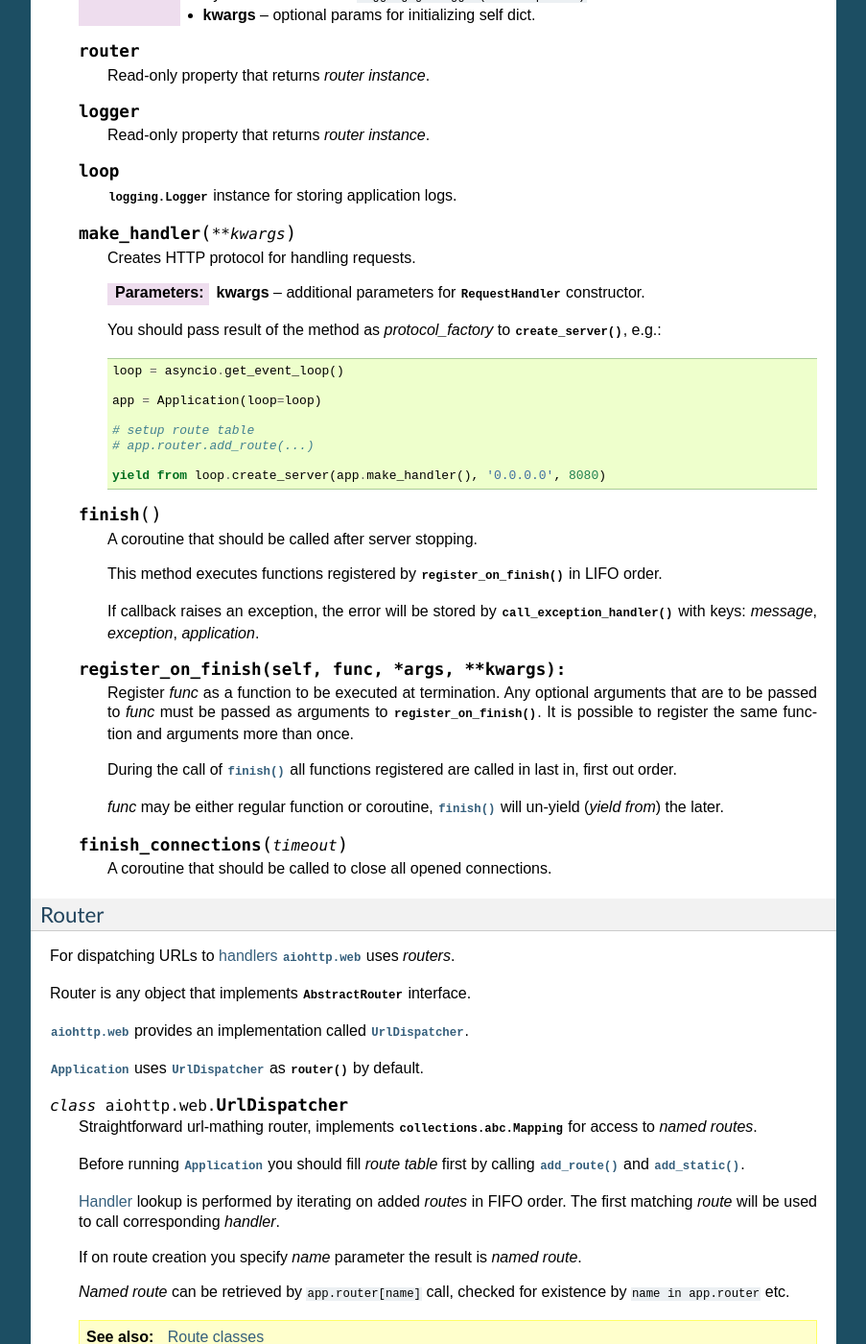
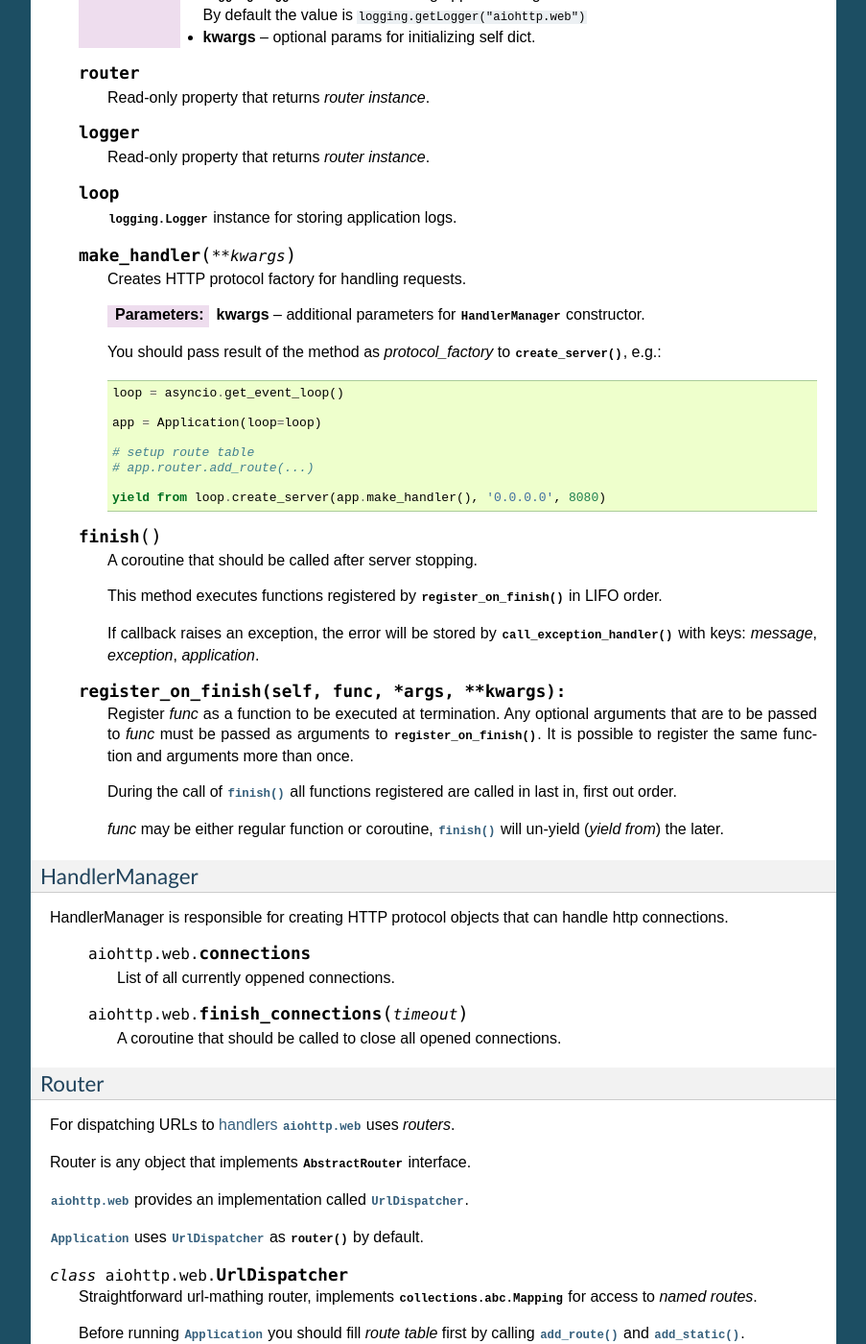
Before and after one commit to MegaDev007/aiohttp, a Sphinx documentation site: the page built from docs/web.rst, in a window 1280 px wide and 1400 px high, scrolled down 10101 px. Shown: the whole window at 96% size, without its empty margins (198-1101 px from the left). Built offline with Sphinx 7.4.7, drawn with Linux system fonts in a browser that asks for light colours; some of the changed text lies outside the part shown.

Commit message:
update docs

```diff
--- a/docs/web.rst
+++ b/docs/web.rst
@@ -663,7 +663,8 @@ Application is a synonym for web-server.
 
 To get fully working example, you have to make *application*, register
 supported urls in *router* and create a *server socket* with
-:meth:`make_handler` as a *protocol factory*.
+:class:`aiohttp.HandlerManager` as a *protocol factory*. *HandlerManager*
+could be constructed with :meth:`make_handler`.
 
 *Application* contains a *router* instance and a list of callbacks that
 will be called during application finishing.
@@ -716,14 +717,13 @@ arbitrary properties for later access from
 
    .. method:: make_handler(**kwargs)
 
-      Creates HTTP protocol for handling requests.
+      Creates HTTP protocol factory for handling requests.
 
-      :param kwargs: additional parameters for :class:`RequestHandler`
+      :param kwargs: additional parameters for :class:`HandlerManager`
                      constructor.
 
       You should pass result of the method as *protocol_factory* to
       :meth:`~BaseEventLoop.create_server`, e.g.::
-
 
          loop = asyncio.get_event_loop()
 
@@ -758,6 +758,17 @@ arbitrary properties for later access from
 
       *func* may be either regular function or :ref:`coroutine<coroutine>`,
       :meth:`finish` will un-yield (`yield from`) the later.
+
+
+HandlerManager
+^^^^^^^^^^^^^^
+
+HandlerManager is responsible for creating HTTP protocol objects that
+can handle http connections.
+
+   .. attribute:: connections
+
+      List of all currently oppened connections.
 
    .. method:: finish_connections(timeout)
 
```
